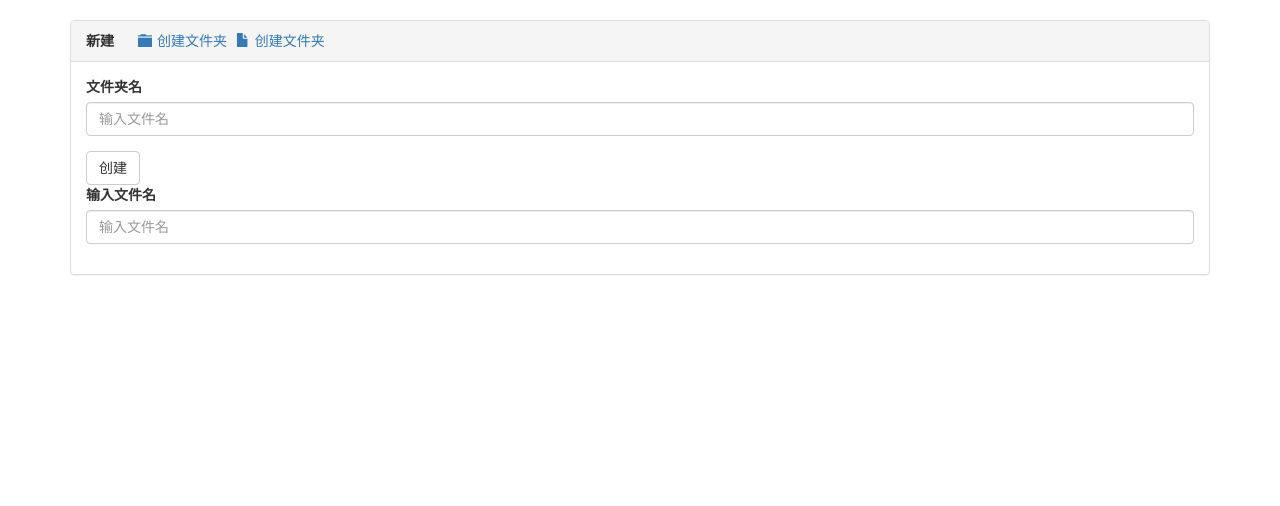
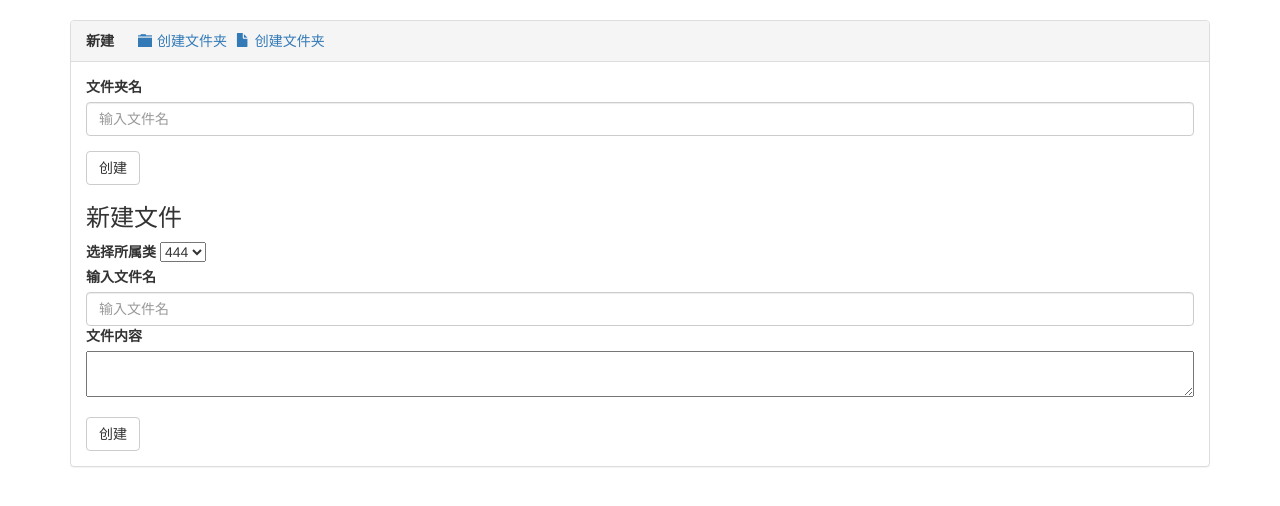
Before and after one commit to jixiaolong/django-cms-note, a Django app: page / in a window 1280 px wide. Shown: the part 52-558 px from the top of the page. Run offline with Django 3.2, Linux system fonts and the light colour scheme; some libraries are stand-ins or nearby versions.

Commit message:
修改首页

```diff
--- a/templates/home.html
+++ b/templates/home.html
@@ -61,9 +61,19 @@
 
                      <br>
                      <div class="form-group">
+                        <h3>新建文件</h3>
+                        <label>选择所属类</label>
+                        <select>
+                            <option>444</option>
+                        </select><br>
                         <label>输入文件名</label>
                         <input type="email" class="form-control" id="exampleInputEmail1" placeholder="输入文件名">
-                      </div>
+                        <label>文件内容</label><br>
+                        <textarea style="width:100%">
+
+                        </textarea>
+                     </div>
+                     <button type="submit" class="btn btn-default">创建</button>
                 </form>
             </div>
         </div>
```
